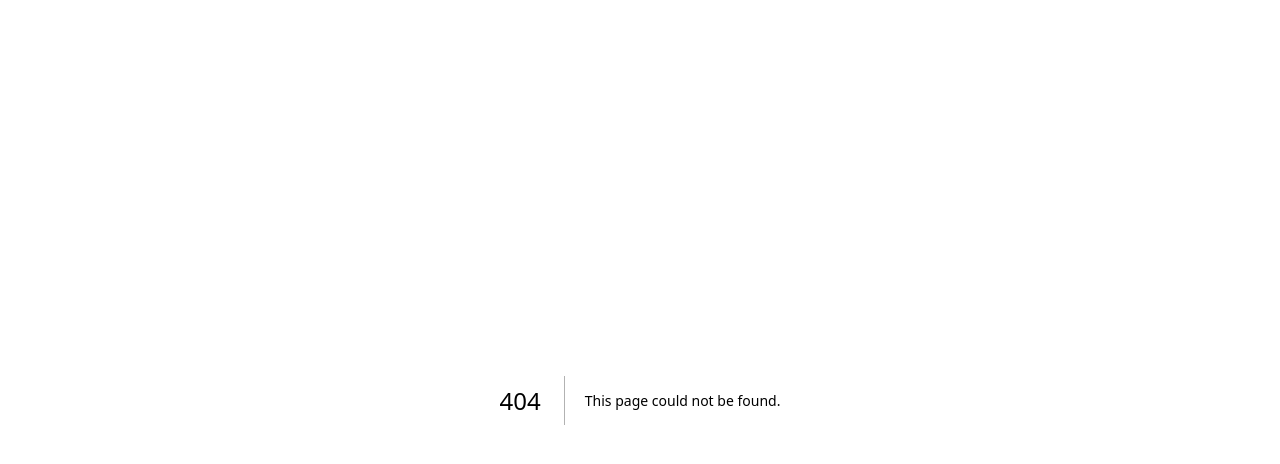
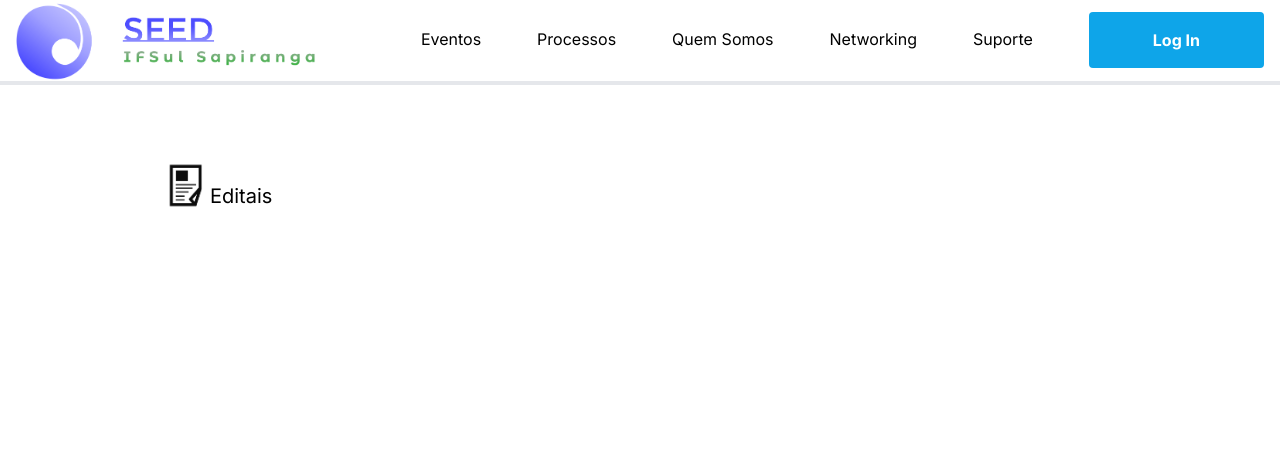
Before and after one commit to Incubadora-Seed/seedSite, a Next.js app in the folder frontend/: page /editais in a window 1280 px wide. Before the commit this address had no page. Shown: the top 464 px of the page. Built offline with nearby package versions, Linux system fonts and the light colour scheme.

Commit message:
some updates

```diff
--- /dev/null
+++ b/frontend/src/app/editais/page.tsx
@@ -0,0 +1,7 @@
+import Editals from "@/components/Editals"
+
+export default function EditalsPage() {
+    return (
+        <Editals />
+    )
+}
--- a/frontend/src/components/Editals.tsx
+++ b/frontend/src/components/Editals.tsx
@@ -1,5 +1,23 @@
+import Link from "next/link"
+import Header from "./Header"
+import Image from 'next/image'
+
 export default function Editals() {
     return (
-        <div></div>
+        <>
+            <Header />
+            <div className="flex ms-[20vh] items-end mt-[20vh]">
+                <Image
+                    src="/editals.png"
+                    alt="Editais-image"
+                    width={50}
+                    height={100}
+                    title="Editais"
+                />
+                <h1 className="text-xl">
+                    Editais
+                </h1>
+            </div>
+        </>
     )
 }
--- a/frontend/src/components/Header.tsx
+++ b/frontend/src/components/Header.tsx
@@ -13,26 +13,26 @@ export default function Header() {
                     height={100}
                 />
                 <div className="flex ml-auto mr-4 gap-14 items-center">
-                    <a href="#" className="group transition duration-300">
+                    <Link href="#" className="group transition duration-300">
                         Eventos
                         <span className="block max-w-0 group-hover:max-w-full transition-all duration-500 h-0.5 bg-sky-600"></span>
-                    </a>
-                    <a href="#" className="group transition duration-300">
+                    </Link>
+                    <Link href="/editais" className="group transition duration-300">
                         Processos
                         <span className="block max-w-0 group-hover:max-w-full transition-all duration-500 h-0.5 bg-sky-600"></span>
-                    </a>
-                    <a href="#" className="group transition duration-300">
+                    </Link>
+                    <Link href="#" className="group transition duration-300">
                         Quem Somos
                         <span className="block max-w-0 group-hover:max-w-full transition-all duration-500 h-0.5 bg-sky-600"></span>
-                    </a>
-                    <a href="#" className="group transition duration-300">
+                    </Link>
+                    <Link href="#" className="group transition duration-300">
                         Networking
                         <span className="block max-w-0 group-hover:max-w-full transition-all duration-500 h-0.5 bg-sky-600"></span>
-                    </a>
-                    <a href="#" className="group transition duration-300">
+                    </Link>
+                    <Link href="#" className="group transition duration-300">
                         Suporte
                         <span className="block max-w-0 group-hover:max-w-full transition-all duration-500 h-0.5 bg-sky-600"></span>
-                    </a>
+                    </Link>
                     <Link
                         href="/login"
                         className="flex bg-sky-500 pb-4 pt-4 pr-16 pl-16 rounded text-white font-bold
```
Also changed, not shown: frontend/public/blue-folder.png (added), frontend/public/editals.png (added).
